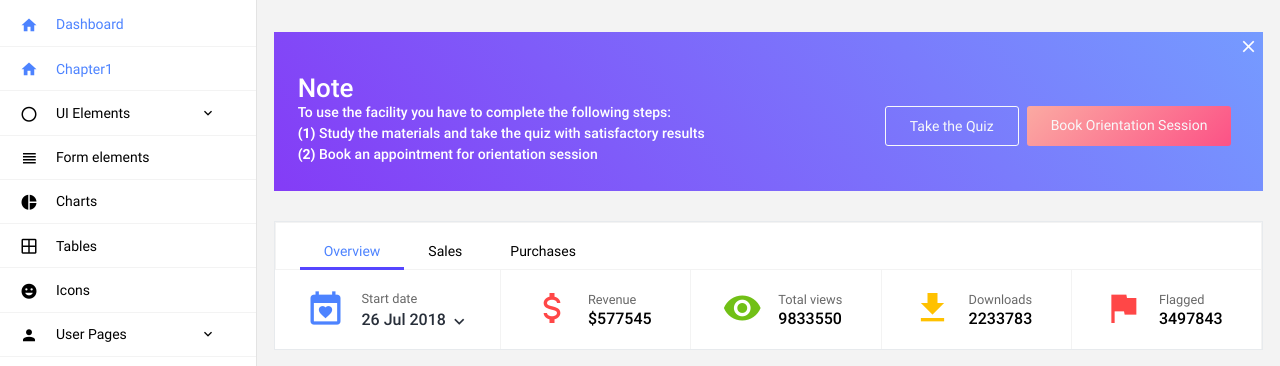
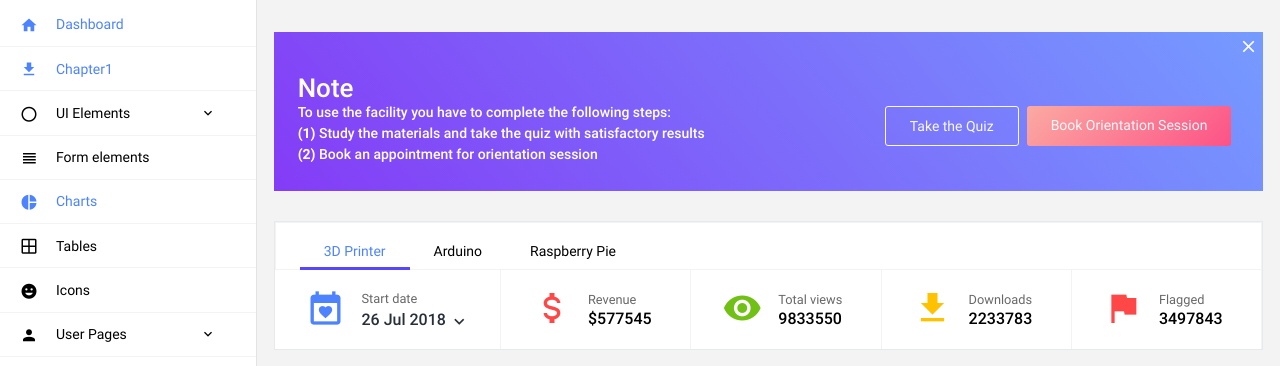
Before and after one commit to nwmakerspace/nwmakerspace.github.io, a website with bundled scripts: page index.html in a window 1280 px wide. Shown: the part 62-428 px from the top of the page. Built offline with nearby package versions, Linux system fonts and the light colour scheme; a script that the page names is missing.

Commit message:
Update index.html

```diff
--- a/index.html
+++ b/index.html
@@ -13,6 +13,10 @@
   <!-- plugin css for this page -->
   <link rel="stylesheet" href="vendors/datatables.net-bs4/dataTables.bootstrap4.css">
   <!-- End plugin css for this page -->
+  <!--lightbox-->
+  <link rel="stylesheet" href="https://cdnjs.cloudflare.com/ajax/libs/ekko-lightbox/5.3.0/ekko-lightbox.css" />
+  <script src="https://cdnjs.cloudflare.com/ajax/libs/ekko-lightbox/5.3.0/ekko-lightbox.min.js"></script>
+
   <!-- inject:css -->
   <link rel="stylesheet" href="css/style.css">
   <!-- endinject -->
@@ -63,7 +67,7 @@
           </li>
           <li class="nav-item">
             <a class="nav-link" href="index.html#chapter1">
-              <i class="mdi mdi-home menu-icon"></i>
+              <i class="mdi mdi-download menu-icon"></i>
               <span class="menu-title">Chapter1</span>
             </a>
           </li>
@@ -87,7 +91,7 @@
             </a>
           </li>
           <li class="nav-item">
-            <a class="nav-link" href="pages/charts/chartjs.html">
+            <a class="nav-link" href="index.html">
               <i class="mdi mdi-chart-pie menu-icon"></i>
               <span class="menu-title">Charts</span>
             </a>
@@ -164,13 +168,13 @@
                   <div class="card-body dashboard-tabs p-0">
                     <ul class="nav nav-tabs px-4" role="tablist">
                       <li class="nav-item">
-                        <a class="nav-link active" id="overview-tab" data-toggle="tab" href="#overview" role="tab" aria-controls="overview" aria-selected="true">Overview</a>
+                        <a class="nav-link active" id="overview-tab" data-toggle="tab" href="#overview" role="tab" aria-controls="overview" aria-selected="true">3D Printer</a>
                       </li>
                       <li class="nav-item">
-                        <a class="nav-link" id="sales-tab" data-toggle="tab" href="#sales" role="tab" aria-controls="sales" aria-selected="false">Sales</a>
+                        <a class="nav-link" id="sales-tab" data-toggle="tab" href="#sales" role="tab" aria-controls="sales" aria-selected="false">Arduino</a>
                       </li>
                       <li class="nav-item">
-                        <a class="nav-link" id="purchases-tab" data-toggle="tab" href="#purchases" role="tab" aria-controls="purchases" aria-selected="false">Purchases</a>
+                        <a class="nav-link" id="purchases-tab" data-toggle="tab" href="#purchases" role="tab" aria-controls="purchases" aria-selected="false">Raspberry Pie</a>
                       </li>
                     </ul>
                     <div class="tab-content py-0 px-0">
@@ -509,6 +513,11 @@
   <script src="js/data-table.js"></script>
   <script src="js/jquery.dataTables.js"></script>
   <script src="js/dataTables.bootstrap4.js"></script>
+  <script>$(document).on('click', '[data-toggle="lightbox"]', function(event) {
+    event.preventDefault();
+    $(this).ekkoLightbox();
+  });
+  </script>
   <!-- End custom js for this page-->
 </body>
 
```
